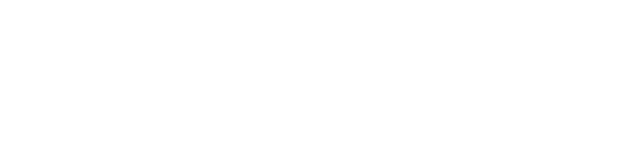
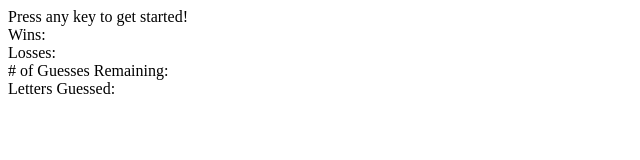
Before and after one commit to JacobBraxley/Word-Guess-Game, a plain HTML site: page index.html in a window 1280 px wide. Shown: the whole page, without its empty margins (0-640 px from the left). Drawn offline with Linux system fonts and the light colour scheme.

Commit message:
Inline Instructions

```diff
--- a/index.html
+++ b/index.html
@@ -1,5 +1,6 @@
 <!DOCTYPE html>
 <html lang="en">
+
 <head>
     <meta charset="UTF-8">
     <meta name="viewport" content="width=device-width, initial-scale=1.0">
@@ -7,8 +8,106 @@
     <title>Document</title>
     <link rel="stylesheet" href="assets/css/style.css">
 </head>
+
 <body>
+
+
+    <div class="Instructions">Press any key to get started!</div>
+    <div class="score">
+        <div class="wins">Wins: <div class="winCount"></div>
+        </div>
+        <div class="losses">Losses: <div class="lossCount"></div>
+        </div>
+    </div>
+
+    <div class="mysteryWord"></div>
+    <div class="guessArea">
+        # of Guesses Remaining: <div class="remainingGuesses"></div>
+        Letters Guessed: <div class="guessesSoFar"></div>
+    </div>
+    <!--
+           * If the word is `madonna`, display it like this when the game starts: `_ _ _ _ _ _ _`.
+
+           * As the user guesses the correct letters, reveal them: `m a d o _  _ a`. -->
+
+           <!--
+               ##### Word Guess Game Bonuses
+
+1. Play a sound or song when the user guesses their word correctly, like in our demo.
+2. Write some stylish CSS rules to make a design that fits your game's theme.
+3. **HARD MODE:** Organize your game code as an object, except for the key events to get the letter guessed. This will be a challenge if you haven't coded with JavaScript before, but we encourage anyone already familiar with the language to try this out.
+4. Save your whole game and its properties in an object.
+5. Save any of your game's functions as methods, and call them underneath your object declaration using event listeners.
+6. Don't forget to place your global variables and functions above your object.
+   * Remember: global variables, then objects, then calls.
+7. Definitely talk with a TA or your instructor if you get tripped up during this challenge.
+
+- - -
+
+#### A Few Tips
+
+1. **IMPORTANT:** Whichever assignment you choose, code your game one piece at a time! Code all of your apps one piece at a time. _Always code one piece at a time!_
+2. Pseudocode your program and break the app down into tiny, manageable fragments. This will make the coding process much less frustrating and a veritable Mach number faster. Otherwise, you'll be chipping away at a giant chunk of abstraction for way too many hours.
+
+   * The ability to solve a large problem by treating it as a set of smaller ones is the hallmark of a strong programmer. Best start adapting this into your development routine now, to better prepare for your more complex future projects.
+   * Remember:
+     1. Split the whole program into many distinct, pseudocoded problems.
+     2. Focus on one of the smaller problems and solve it.
+     3. Only when you solve one problem should you then move onto your next problem.
+
+3. When you encounter bugs (and we all do), `console.log` will become your best friend. Regularly check your console to make sure your app is spitting out the right values.
+
+   * As a more advanced—but more powerful—alternative, feel free to experiment with the [Chrome DevTools Debugger](https://developers.google.com/web/tools/chrome-devtools/).
+
+4. Try your best to deliver a 'working/playable game' by the end of the deadline. If you're not making progress with Word Guess, switch gears to the Psychic game. Contact your TA/Instructor if you're not making progress after 2 hours. We're here to help!
+
+5. Substance over style! Submitting a working game matters more that making a broken app that at least looks pretty. We're focusing on game mechanics, not just on the look and feel of your app.
+6. That said, coding a functional app that also looks pretty would be impressive.
+
+7. Always commit your work and back it up with GitHub pushes. You don't want to lose hours of your work because you didn't push it to GitHub every half hour or so.
+
+   * **Commit often**.
+
+8. Turn in anything you have! Even if you don't finish, we still want to see what you were able to accomplish in the time we gave you. This will help us know what concepts we could help you with, as well as what topics we should focus on in the coming lectures.
+
+### Reminder: Submission on BCS
+
+* Please submit both the deployed Github.io link to your homework AND the link to the Github Repository!
+
+- - -
+
+### Minimum Requirements
+
+Attempt to complete homework assignment as described in instructions. If unable to complete certain portions, please pseudocode these portions to describe what remains to be completed. Adding a README.md as well as adding this homework to your portfolio are required as well and more information can be found below.
+
+- - -
+
+### Create a README.md
+
+Add a `README.md` to your repository describing the project. Here are some resources for creating your `README.md`. Here are some resources to help you along the way:
+
+* [About READMEs](https://help.github.com/articles/about-readmes/)
+
+* [Mastering Markdown](https://guides.github.com/features/mastering-markdown/)
+
+- - -
+
+### Add To Your Portfolio
+
+After completing the homework please add the piece to your portfolio. Make sure to add a link to your updated portfolio in the comments section of your homework so the TAs can easily ensure you completed this step when they are grading the assignment. To receive an 'A' on any assignment, you must link to it from your portfolio.
+
+- - -
+
+### One More Thing
+
+If you have any questions about this project or the material we have covered, please post them in the community channels in slack so that your fellow developers can help you! If you're still having trouble, you can come to office hours for assistance from your instructor and TAs.
+
+**Good Luck!**
+
+           -->
+
 
     <script src="assets/javascript/game.js" type="text/javascript"></script>
 </body>
+
 </html>
```
